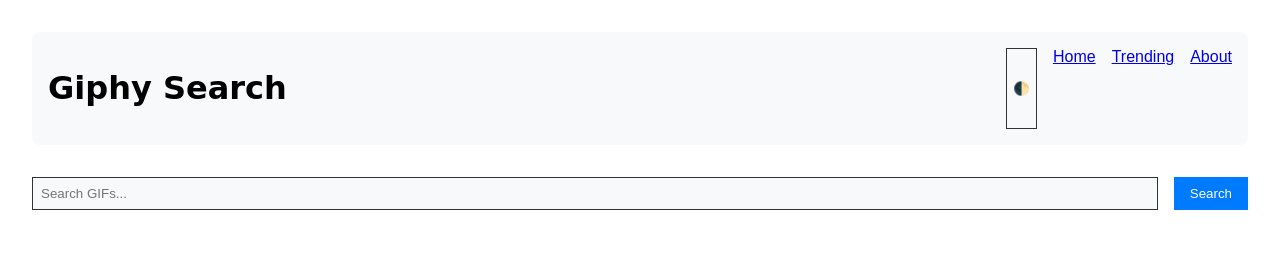
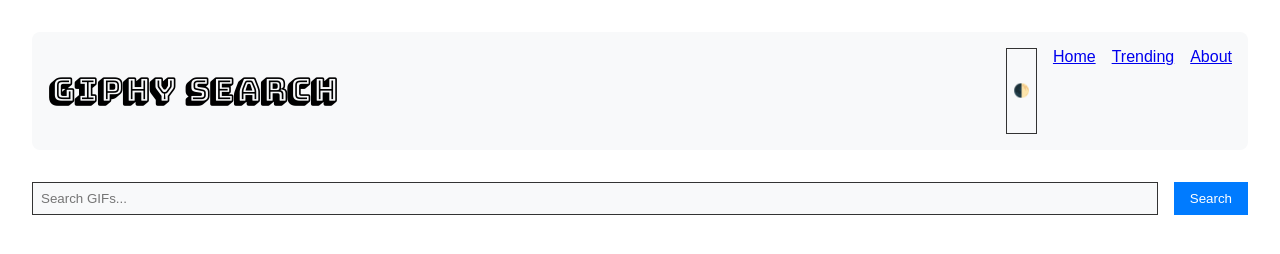
Before and after one commit to JuniorNMS/giphy-search, a plain HTML site: page index.html in a window 1280 px wide. Drawn offline with Linux system fonts and the light colour scheme.

Commit message:
added a google Font that i've never heard of before

```diff
--- a/index.html
+++ b/index.html
@@ -1,6 +1,7 @@
 <!DOCTYPE html>
 <html lang="en">
 <head>
+    <link href="https://fonts.googleapis.com/css2?family=Bungee+Shade&display=swap" rel="stylesheet">
     <meta charset="UTF-8">
     <meta name="viewport" content="width=device-width, initial-scale=1.0">
     <title>Giphy Search</title>
```
